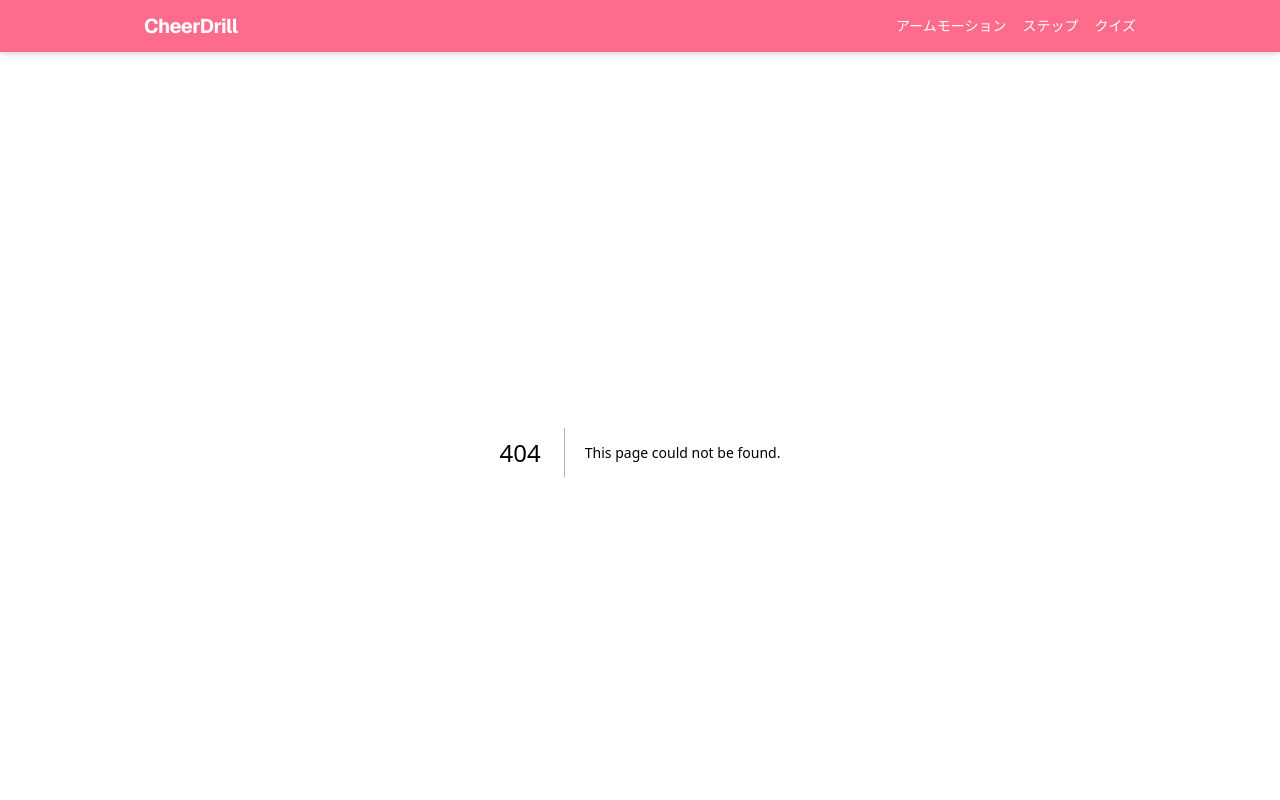
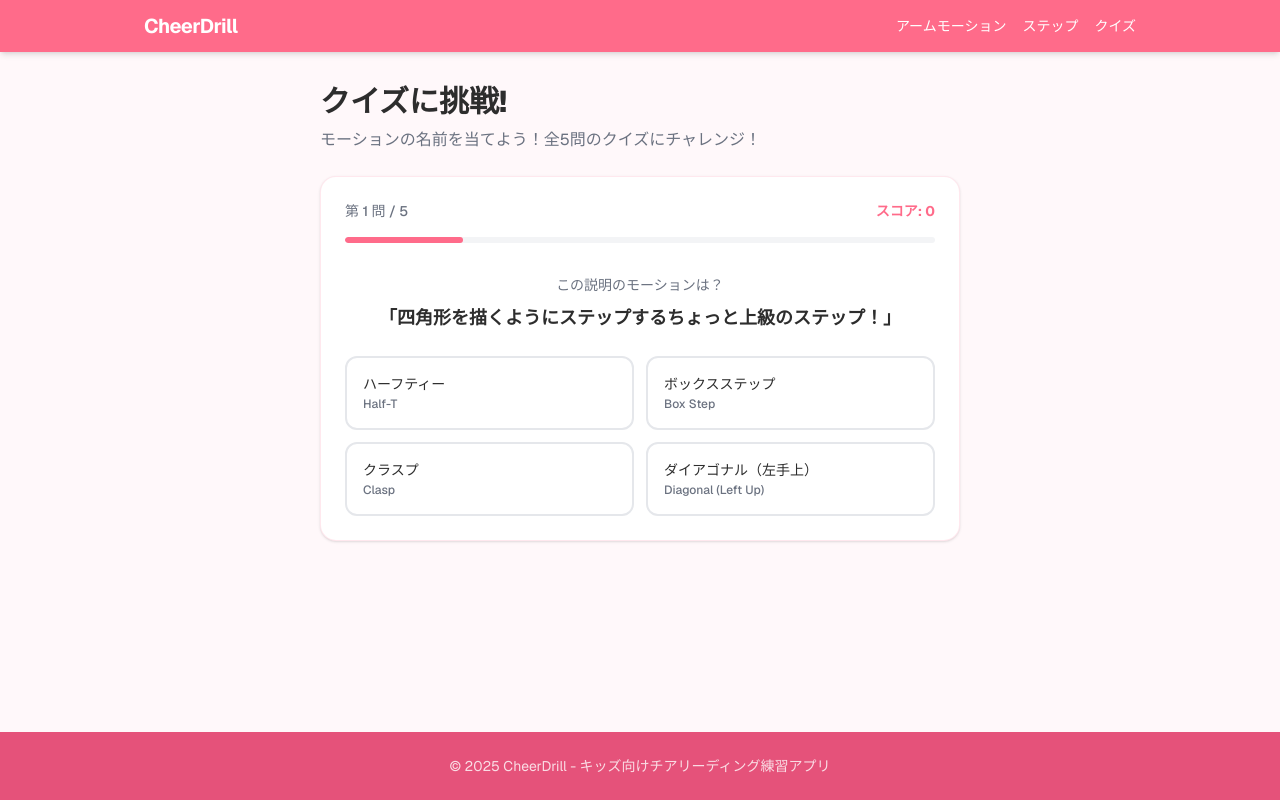
Before and after one commit to MITSUBOSHI/cheer-drill, a Next.js app: page /quiz in a window 1280 px wide. Before the commit this address had no page. Shown: the top 800 px of the page. Built offline with nearby package versions, Linux system fonts and the light colour scheme.

Commit message:
feat: クイズ機能を実装
全24種のモーション・ステップからランダム5問の4択クイズ。
説明文からモーション名を当てる形式、スコア表示・結果画面付き。

Co-Authored-By: Claude Opus 4.6 <noreply@anthropic.com>

```diff
--- /dev/null
+++ b/src/app/quiz/page.tsx
@@ -0,0 +1,20 @@
+import type { Metadata } from "next";
+import { QuizClient } from "@/components/QuizClient";
+
+export const metadata: Metadata = {
+  title: "クイズに挑戦 | チアドリル",
+  description:
+    "チアリーディングのアームモーションやステップをクイズで復習しよう！何問正解できるかな？",
+};
+
+export default function QuizPage() {
+  return (
+    <div className="max-w-2xl mx-auto px-4 py-8">
+      <h1 className="text-3xl font-extrabold text-text mb-2">クイズに挑戦!</h1>
+      <p className="text-text-muted mb-6">
+        モーションの名前を当てよう！全5問のクイズにチャレンジ！
+      </p>
+      <QuizClient />
+    </div>
+  );
+}
--- /dev/null
+++ b/src/components/QuizClient.tsx
@@ -0,0 +1,162 @@
+"use client";
+
+import { useState, useCallback } from "react";
+import { clsx } from "clsx";
+import type { Motion, QuizQuestion } from "@/types";
+import { armMotions } from "@/data/arm-motions";
+import { steps } from "@/data/steps";
+
+const allMotions: Motion[] = [...armMotions, ...steps];
+const QUIZ_COUNT = 5;
+const CHOICES_COUNT = 4;
+
+function shuffle<T>(arr: T[]): T[] {
+  const result = [...arr];
+  for (let i = result.length - 1; i > 0; i--) {
+    const j = Math.floor(Math.random() * (i + 1));
+    [result[i], result[j]] = [result[j], result[i]];
+  }
+  return result;
+}
+
+function generateQuestions(): QuizQuestion[] {
+  const shuffled = shuffle(allMotions);
+  const selected = shuffled.slice(0, QUIZ_COUNT);
+
+  return selected.map((correct) => {
+    const others = shuffle(
+      allMotions.filter((m) => m.id !== correct.id)
+    ).slice(0, CHOICES_COUNT - 1);
+    return {
+      correctMotion: correct,
+      choices: shuffle([correct, ...others]),
+    };
+  });
+}
+
+export function QuizClient() {
+  const [questions, setQuestions] = useState<QuizQuestion[]>(generateQuestions);
+  const [currentIndex, setCurrentIndex] = useState(0);
+  const [score, setScore] = useState(0);
+  const [selected, setSelected] = useState<string | null>(null);
+  const [isFinished, setIsFinished] = useState(false);
+
+  const current = questions[currentIndex];
+
+  const handleSelect = useCallback(
+    (motionId: string) => {
+      if (selected) return;
+      setSelected(motionId);
+
+      const isCorrect = motionId === current.correctMotion.id;
+      if (isCorrect) setScore((s) => s + 1);
+
+      setTimeout(() => {
+        if (currentIndex + 1 >= QUIZ_COUNT) {
+          setIsFinished(true);
+        } else {
+          setCurrentIndex((i) => i + 1);
+          setSelected(null);
+        }
+      }, 1000);
+    },
+    [selected, current, currentIndex]
+  );
+
+  const restart = () => {
+    setQuestions(generateQuestions());
+    setCurrentIndex(0);
+    setScore(0);
+    setSelected(null);
+    setIsFinished(false);
+  };
+
+  if (isFinished) {
+    const percentage = Math.round((score / QUIZ_COUNT) * 100);
+    return (
+      <div className="bg-surface rounded-2xl shadow-sm border border-primary-light/30 p-8 text-center">
+        <div className="text-5xl mb-4">
+          {percentage >= 80 ? "🎉" : percentage >= 60 ? "👏" : "💪"}
+        </div>
+        <h2 className="text-2xl font-extrabold text-text mb-2">結果発表!</h2>
+        <p className="text-4xl font-extrabold text-primary mb-2">
+          {score} / {QUIZ_COUNT}
+        </p>
+        <p className="text-text-muted mb-6">
+          {percentage >= 80
+            ? "すごい！よく覚えてるね！"
+            : percentage >= 60
+            ? "がんばったね！もう少し練習しよう！"
+            : "もっと練習してまたチャレンジしよう！"}
+        </p>
+        <button
+          onClick={restart}
+          className="bg-primary text-white font-bold px-6 py-3 rounded-full hover:bg-primary-dark transition-colors"
+        >
+          もう一回チャレンジ！
+        </button>
+      </div>
+    );
+  }
+
+  return (
+    <div className="bg-surface rounded-2xl shadow-sm border border-primary-light/30 p-6">
+      <div className="flex items-center justify-between mb-4">
+        <span className="text-sm font-medium text-text-muted">
+          第 {currentIndex + 1} 問 / {QUIZ_COUNT}
+        </span>
+        <span className="text-sm font-bold text-primary">
+          スコア: {score}
+        </span>
+      </div>
+
+      <div className="mb-2 bg-gray-100 rounded-full h-1.5 overflow-hidden">
+        <div
+          className="bg-primary h-full rounded-full transition-all duration-300"
+          style={{ width: `${((currentIndex + 1) / QUIZ_COUNT) * 100}%` }}
+        />
+      </div>
+
+      <div className="py-6 text-center">
+        <p className="text-text-muted text-sm mb-2">この説明のモーションは？</p>
+        <p className="text-lg font-bold text-text leading-relaxed">
+          「{current.correctMotion.description}」
+        </p>
+      </div>
+
+      <div className="grid grid-cols-1 sm:grid-cols-2 gap-3">
+        {current.choices.map((choice) => {
+          const isCorrectChoice = choice.id === current.correctMotion.id;
+          const isSelected = selected === choice.id;
+
+          return (
+            <button
+              key={choice.id}
+              onClick={() => handleSelect(choice.id)}
+              disabled={!!selected}
+              className={clsx(
+                "p-4 rounded-xl border-2 text-left transition-all font-medium",
+                !selected &&
+                  "border-gray-200 hover:border-primary hover:bg-primary-light/10",
+                selected && isCorrectChoice && "border-easy bg-easy-bg",
+                selected &&
+                  isSelected &&
+                  !isCorrectChoice &&
+                  "border-hard bg-hard-bg",
+                selected &&
+                  !isSelected &&
+                  !isCorrectChoice &&
+                  "border-gray-100 opacity-50"
+              )}
+            >
+              <span className="block text-sm">{choice.nameJa}</span>
+              <span className="block text-xs text-text-muted mt-0.5">
+                {choice.nameEn}
+              </span>
+            </button>
+          );
+        })}
+      </div>
+    </div>
+  );
+}
```
